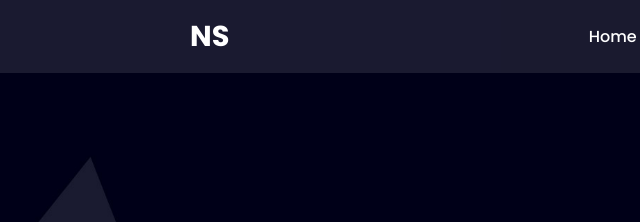
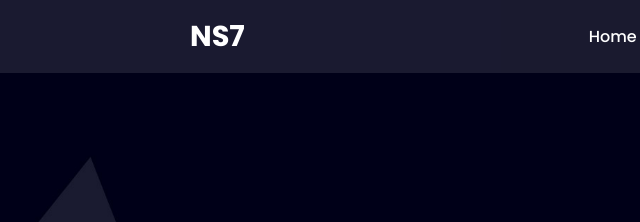
Before and after one commit to N-S007/Test-Repository, a plain HTML site: page index.html in a window 1280 px wide. Shown: the top 222 px of the page, 10-650 px from the left. Drawn offline with nearby package versions, Linux system fonts and the light colour scheme.

Commit message:
name change

```diff
--- a/index.html
+++ b/index.html
@@ -12,7 +12,7 @@
 
 
     <header>
-        <a href="" class="brand" data-aos="zoom-in" data-aos-duration="1000">NS</a>
+        <a href="" class="brand" data-aos="zoom-in" data-aos-duration="1000">NS7</a>
         <div class="menu-btn"></div>
         <div class="navigation">
             <a href="#main" data-aos="fade-up" data-aos-duration="1000" data-aos-delay="100">Home</a>
```
